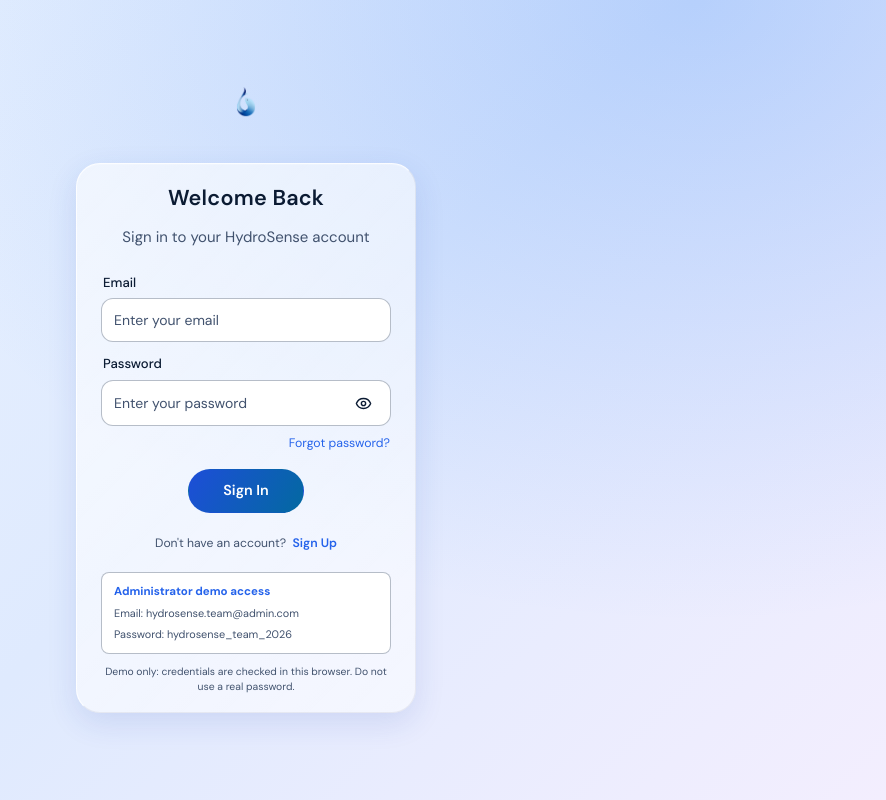
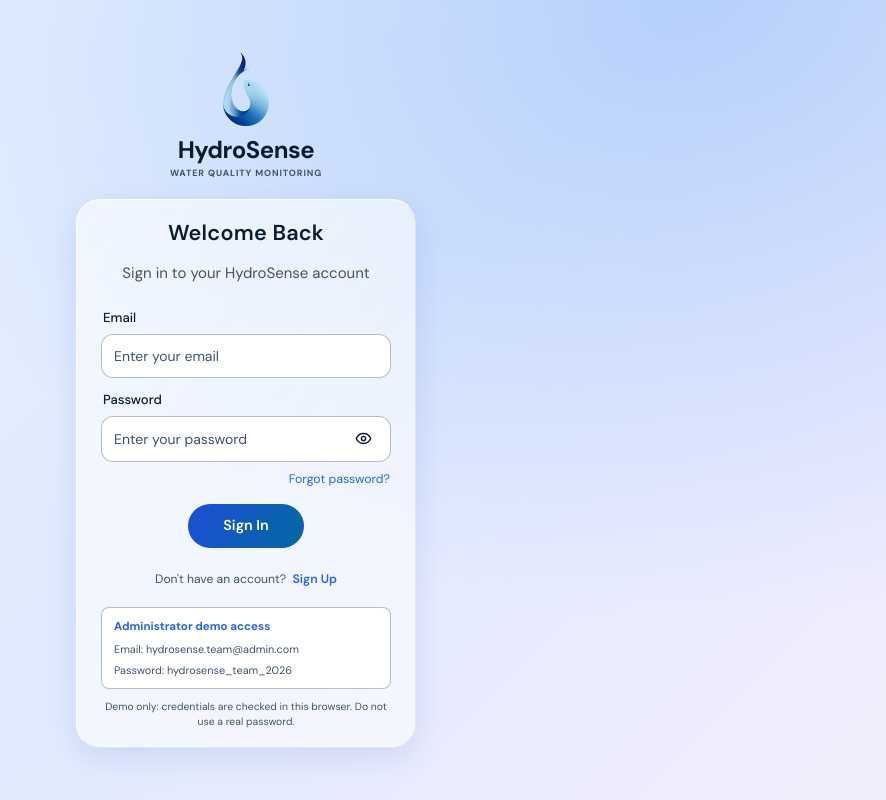
Before and after one commit to Chimkem-ctrl/HydroSense_Web, a React (Vite) app in the folder apps/web/: page /signin in a window 1280 px wide. Shown: the whole page, without its empty margins (394-1280 px from the left). Built offline with nearby package versions, Linux system fonts and the light colour scheme; no server answers; what @hydrosense/shared would draw is missing.

Commit message:
Edited logo in web

```diff
--- a/apps/web/src/components/auth/AuthHeader.tsx
+++ b/apps/web/src/components/auth/AuthHeader.tsx
@@ -3,15 +3,23 @@ import Logo from '../common/Logo';
 interface AuthHeaderProps {
   size?: number;
   className?: string;
+  showBrand?: boolean;
 }
 
 export default function AuthHeader({
   size = 20,
   className = '',
+  showBrand = false,
 }: AuthHeaderProps) {
   return (
-    <header className={`auth-header ${className}`.trim()}>
+    <header className={`auth-header${showBrand ? ' auth-header--branded' : ''} ${className}`.trim()}>
       <Logo size={size} />
+      {showBrand && (
+        <div className="auth-brand-text">
+          <span className="auth-brand-name">HydroSense</span>
+          <span className="auth-brand-caption">WATER QUALITY MONITORING</span>
+        </div>
+      )}
     </header>
   );
 }
--- a/apps/web/src/pages/auth/SignInPage.tsx
+++ b/apps/web/src/pages/auth/SignInPage.tsx
@@ -40,7 +40,7 @@ export default function SignInPage() {
   return (
     <AuthLayout>
       <div className="auth-page page-enter">
-        <AuthHeader />
+        <AuthHeader size={52} showBrand />
         <GlassPanel className="auth-panel signin-panel">
           <h1 className="glass-title">Welcome Back</h1>
           <h2 className="glass-subtitle">Sign in to your HydroSense account</h2>
--- a/apps/web/src/pages/auth/SignUpPage.tsx
+++ b/apps/web/src/pages/auth/SignUpPage.tsx
@@ -86,7 +86,7 @@ export default function SignUpPage() {
   return (
     <AuthLayout>
       <div className="auth-page page-enter">
-        <AuthHeader size={56} />
+        <AuthHeader size={52} showBrand />
         <GlassPanel className="auth-panel signup-panel operator-signup-panel">
           <h1>Request an account</h1>
           <p className="operator-signup-intro">
--- a/apps/web/src/styles/auth.css
+++ b/apps/web/src/styles/auth.css
@@ -16,6 +16,44 @@
   width: 100%;
   justify-content: center;
   margin-bottom: 3%;
+}
+
+.auth-header--branded {
+  flex-direction: column;
+  align-items: center;
+  gap: 10px;
+  margin-bottom: 8px;
+  text-align: center;
+}
+
+.auth-header--branded .logo-frame {
+  height: 74px;
+}
+
+.auth-header--branded .hydrosense-logo {
+  min-height: 0;
+}
+
+.auth-brand-text {
+  display: flex;
+  flex-direction: column;
+  align-items: center;
+  gap: 3px;
+}
+
+.auth-brand-name {
+  color: var(--text-primary);
+  font-size: 24px;
+  font-weight: 800;
+  letter-spacing: -0.5px;
+  line-height: 1.2;
+}
+
+.auth-brand-caption {
+  color: var(--text-secondary);
+  font-size: 9px;
+  font-weight: 700;
+  letter-spacing: 0.9px;
 }
 
 .auth-panel {
```
Also changed, not shown: 1 other file (tests, documents, lock files or other folders).
